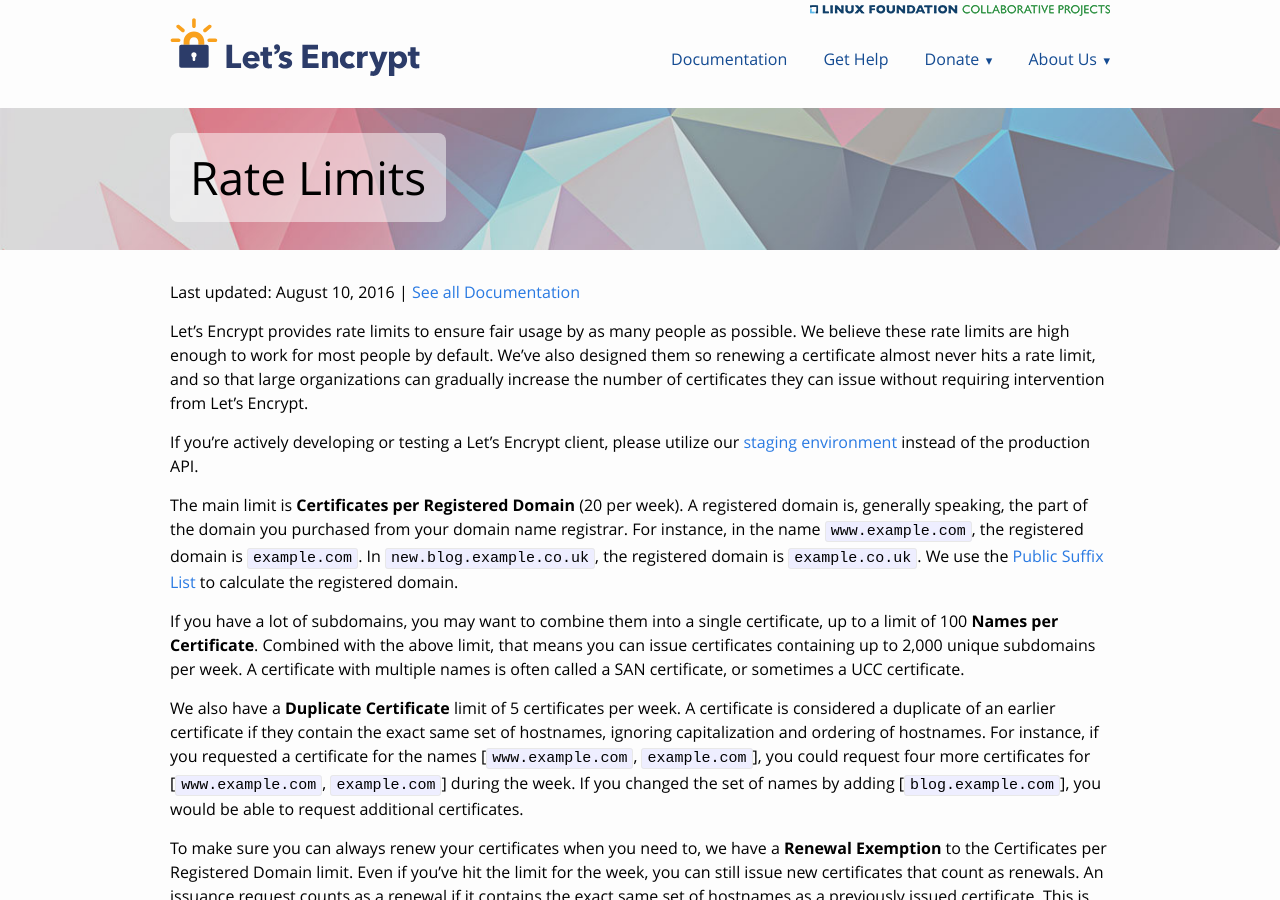
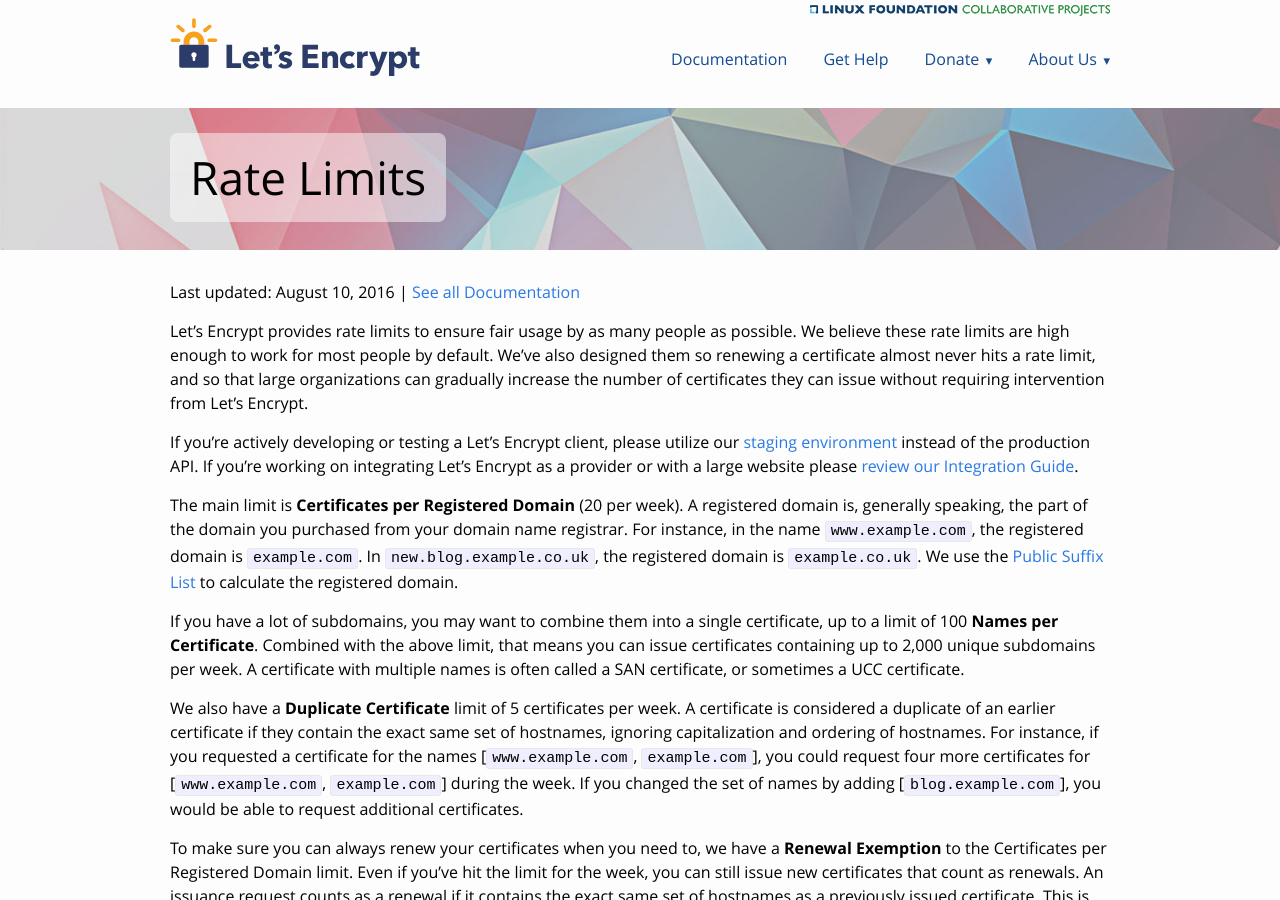
Before and after one commit to snowman1120/website, a Jekyll site: the page built from docs/rate-limits.md, in a window 1280 px wide and 900 px high. Built offline with Jekyll 4.4.1, drawn with Linux system fonts in a browser that asks for light colours.

Commit message:
Adds a integration guide link. (#93)

```diff
--- a/docs/rate-limits.md
+++ b/docs/rate-limits.md
@@ -17,6 +17,8 @@ without requiring intervention from Let's Encrypt.
 
 If you're actively developing or testing a Let's Encrypt client, please utilize
 our [staging environment](/docs/staging-environment/) instead of the production API.
+If you're working on integrating Let's Encrypt as a provider or with a large
+website please [review our Integration Guide](/docs/integration-guide).
 
 The main limit is **Certificates per Registered Domain** (20 per week). A
 registered domain is, generally speaking, the part of the domain you purchased
```
